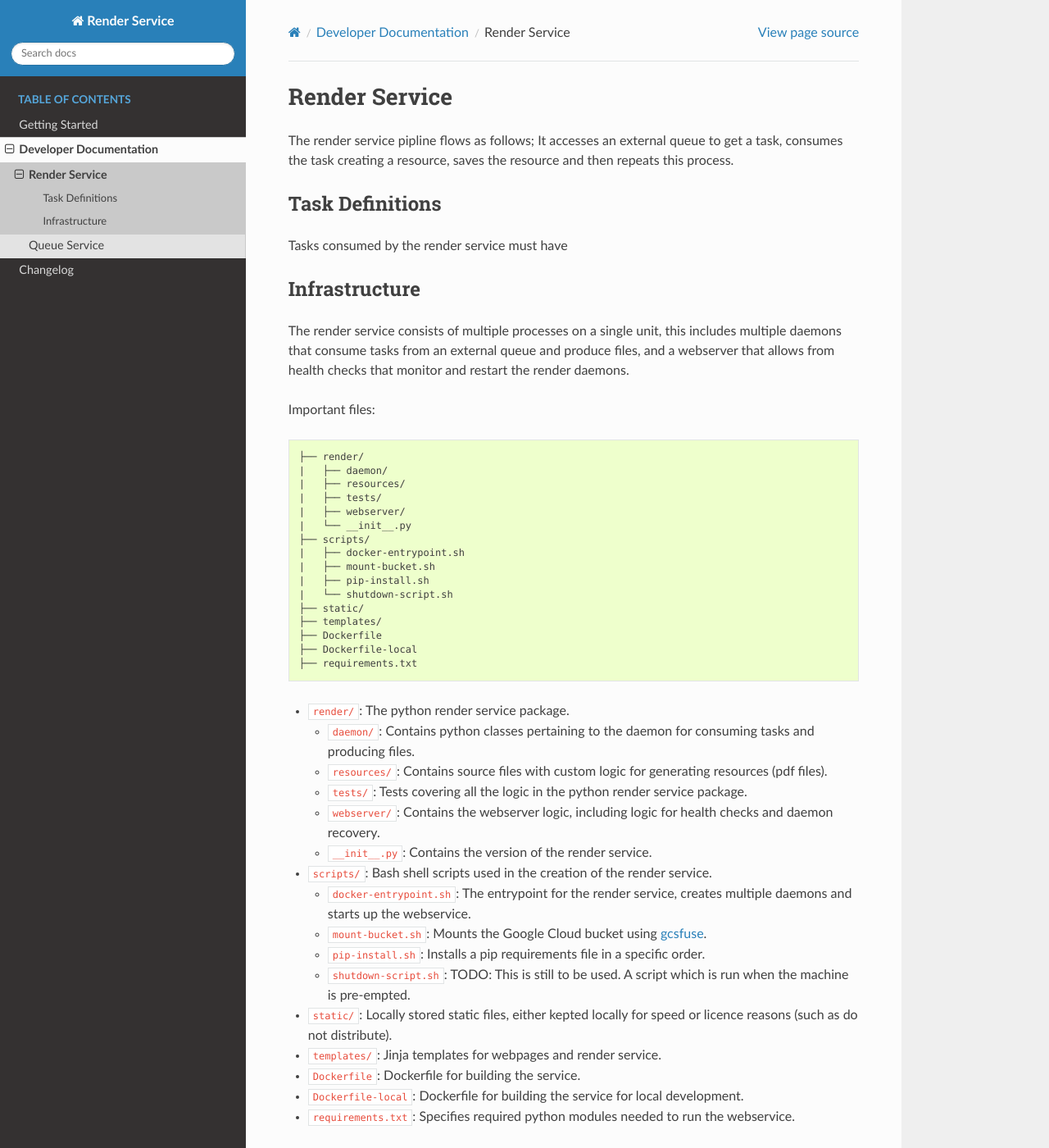
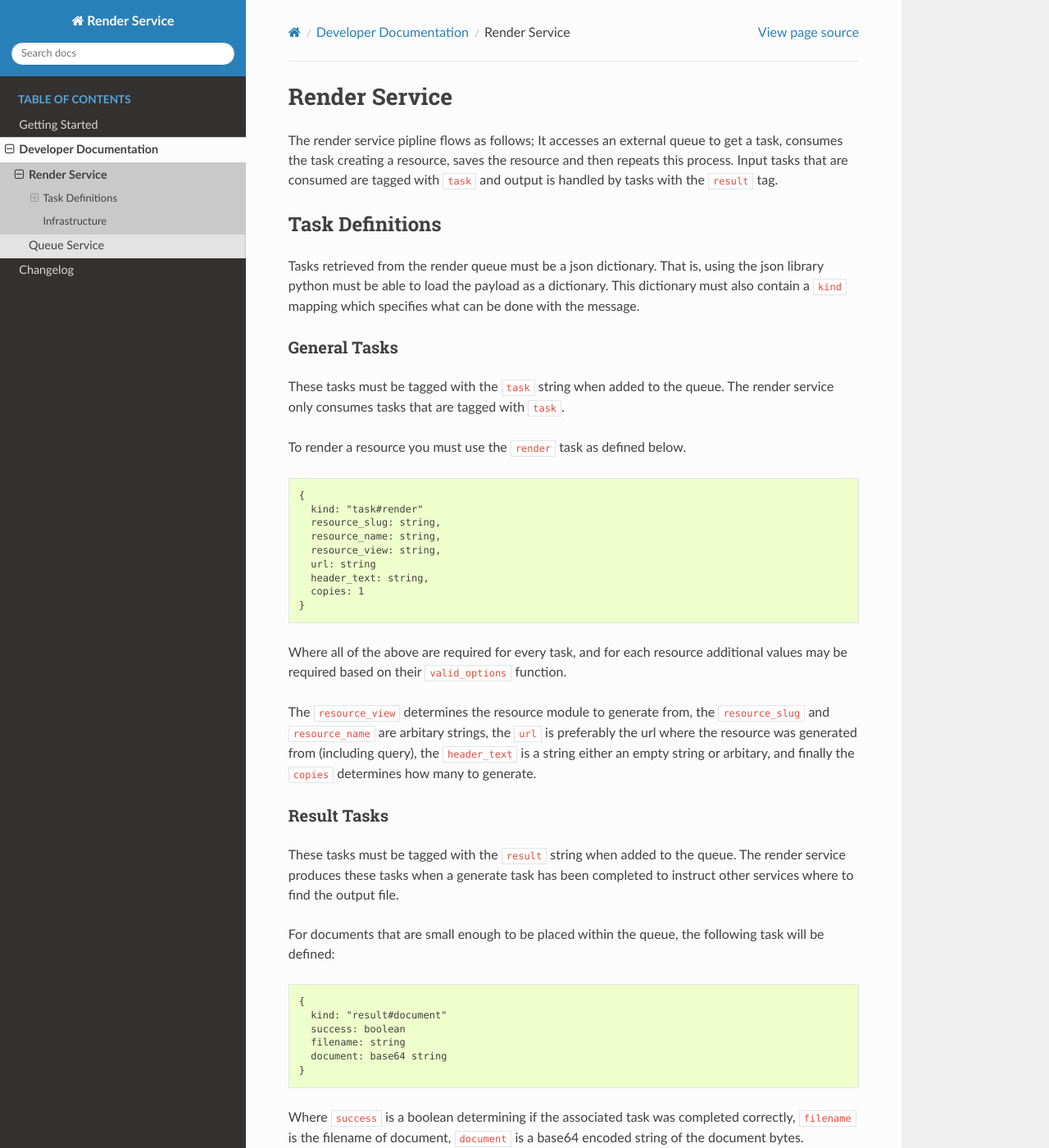
Before and after one commit to uccser/render, a Sphinx documentation site: the page built from docs/source/developer/render.rst, in a window 1280 px wide and 1400 px high. Shown: the whole window at 82% size. Built offline with Sphinx 7.4.7 and the Read the Docs theme 2.0.0, drawn with Linux system fonts in a browser that asks for light colours; the version number could not be read and is left out; some of the changed text lies outside the part shown.

Commit message:
Add some documentation around render tasks.

```diff
--- a/docs/source/developer/queue.rst
+++ b/docs/source/developer/queue.rst
@@ -33,7 +34,7 @@ Important files:
 - ``api_data/``: Contains pairs of API specifications and Python Implementation.
 
   + ``taskqueue_v1beta2.py``: The python implementation of the taskqueue api for version 1beta2.
-  + ``taskqueue_v1beta2.api``: Google API description of the taskqueue REST API from the Google Discovery Service. This file have been modified to remove authorization scoping.
+  + ``taskqueue_v1beta2.api``: Google API description of the taskqueue REST API from the Google Discovery Service. This file has been modified to remove authorization scoping.
 
 - ``Dockerfile``: Dockerfile for building the webservice.
 - ``gunicorn.conf.py``: Gunicorn configuration.
--- a/docs/source/developer/render.rst
+++ b/docs/source/developer/render.rst
@@ -1,22 +1,75 @@
 Render Service
 ##############################################################################
 
-The render service pipline flows as follows; It accesses an external queue to get a task, consumes the task creating a resource, saves the resource and then repeats this process.
+The render service pipline flows as follows; It accesses an external queue to get a task, consumes the task creating a resource, saves the resource and then repeats this process. Input tasks that are consumed are tagged with :code:`task` and output is handled by tasks with the :code:`result` tag.
 
 Task Definitions
 ==============================================================================
 
-Tasks consumed by the render service must have
+Tasks retrieved from the render queue must be a json dictionary. That is, using the json library python must be able to load the payload as a dictionary. This dictionary must also contain a :code:`kind` mapping which specifies what can be done with the message.
+
+General Tasks
+------------------------------------------------------------------------------
+
+These tasks must be tagged with the :code:`task` string when added to the queue. The render service only consumes tasks that are tagged with :code:`task`.
+
+To render a resource you must use the :code:`render` task as defined below.
+
+.. code-block:: none
+
+  {
+    kind: "task#render"
+    resource_slug: string,
+    resource_name: string,
+    resource_view: string,
+    url: string
+    header_text: string,
+    copies: 1
+  }
+
+Where all of the above are required for every task, and for each resource additional values may be required based on their :code:`valid_options` function.
+
+The :code:`resource_view` determines the resource module to generate from, the :code:`resource_slug` and :code:`resource_name` are arbitary strings, the :code:`url` is preferably the url where the resource was generated from (including query), the :code:`header_text` is a string either an empty string or arbitary, and finally the :code:`copies` determines how many to generate.
+
+Result Tasks
+------------------------------------------------------------------------------
+These tasks must be tagged with the :code:`result` string when added to the queue. The render service produces these tasks when a generate task has been completed to instruct other services where to find the output file.
+
+For documents that are small enough to be placed within the queue, the following task will be defined:
+
+.. code-block:: none
+
+  {
+    kind: "result#document"
+    success: boolean
+    filename: string
+    document: base64 string
+  }
+
+Where :code:`success` is a boolean determining if the associated task was completed correctly, :code:`filename` is the filename of document, :code:`document` is a base64 encoded string of the document bytes.
+
+Another possible result is the is a document that is saved externally and a url can be used to access it, these tasks are defined as follows:
+
+.. code-block:: none
+
+  {
+    kind: "result#link"
+    success: boolean
+    url: string
+  }
+
+Where :code:`success` is a boolean determining if the associated task was completed correctly, and :code:`url` is the address to access the document.
 
 Infrastructure
 ==============================================================================
 
-The render service consists of multiple processes on a single unit, this includes multiple daemons that consume tasks from an external queue and produce files, and a webserver that allows from health checks that monitor and restart the render daemons.
+The render service consists of multiple processes on a single unit, this includes multiple daemons that consume tasks from an external queue and produce files, and a webserver performs health checks that monitor and restart the render daemons.
 
 Important files:
 
 .. code-block:: none
 
+  renderservice/
   ├── render/
   |   ├── daemon/
   |   ├── resources/
@@ -50,7 +103,7 @@ Important files:
   + ``pip-install.sh``: Installs a pip requirements file in a specific order.
   + ``shutdown-script.sh``: TODO: This is still to be used. A script which is run when the machine is pre-empted.
 
-- ``static/``: Locally stored static files, either kepted locally for speed or licence reasons (such as do not distribute).
+- ``static/``: Locally stored static files, either kept locally for speed or licence reasons (such as do not distribute).
 - ``templates/``: Jinja templates for webpages and render service.
 - ``Dockerfile``: Dockerfile for building the service.
 - ``Dockerfile-local``: Dockerfile for building the service for local development.
```
Also changed, not shown: other parts of docs/source/developer/queue.rst (+1 -0 lines), 1 other file.
